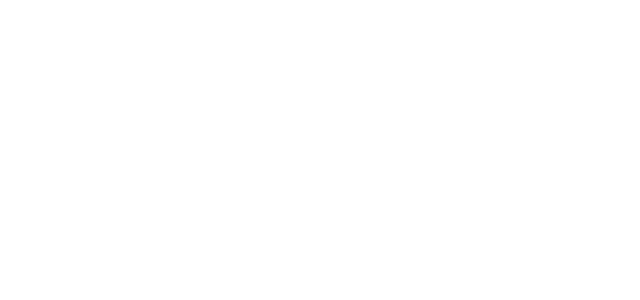
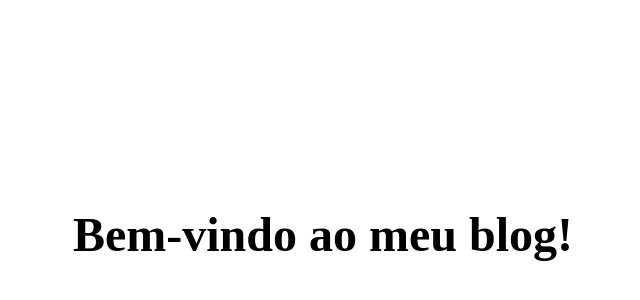
Before and after one commit to Rogerio0Vieira/reactblog, a React (Vite) app in the folder reactblog/: page / in a window 1280 px wide. Shown: the part 210-510 px from the top of the page, without its empty margins (317-957 px from the left). Built offline with nearby package versions, Linux system fonts and the light colour scheme.

Commit message:
adiciona rotas

```diff
--- a/reactblog/src/App.tsx
+++ b/reactblog/src/App.tsx
@@ -1,8 +1,11 @@
+import { ThemeProvider } from 'styled-components'
 import './App.css'
+import Home from './pages/Home/Home'
+
 
 function App() {
   return (
-    <div></div>
+      <Home/>
   )
 }
 
```
Also changed, not shown: reactblog/src/routes/routes.tsx (added, +8 -0 lines), reactblog/src/services/api.ts (added, +7 -0 lines).
